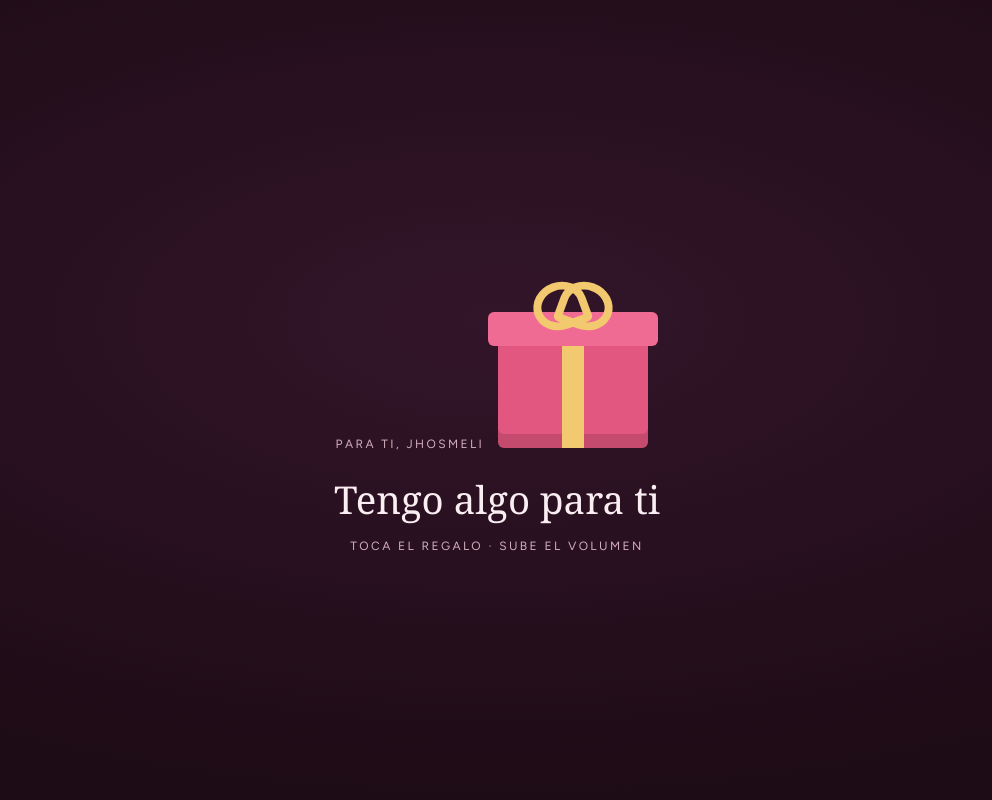
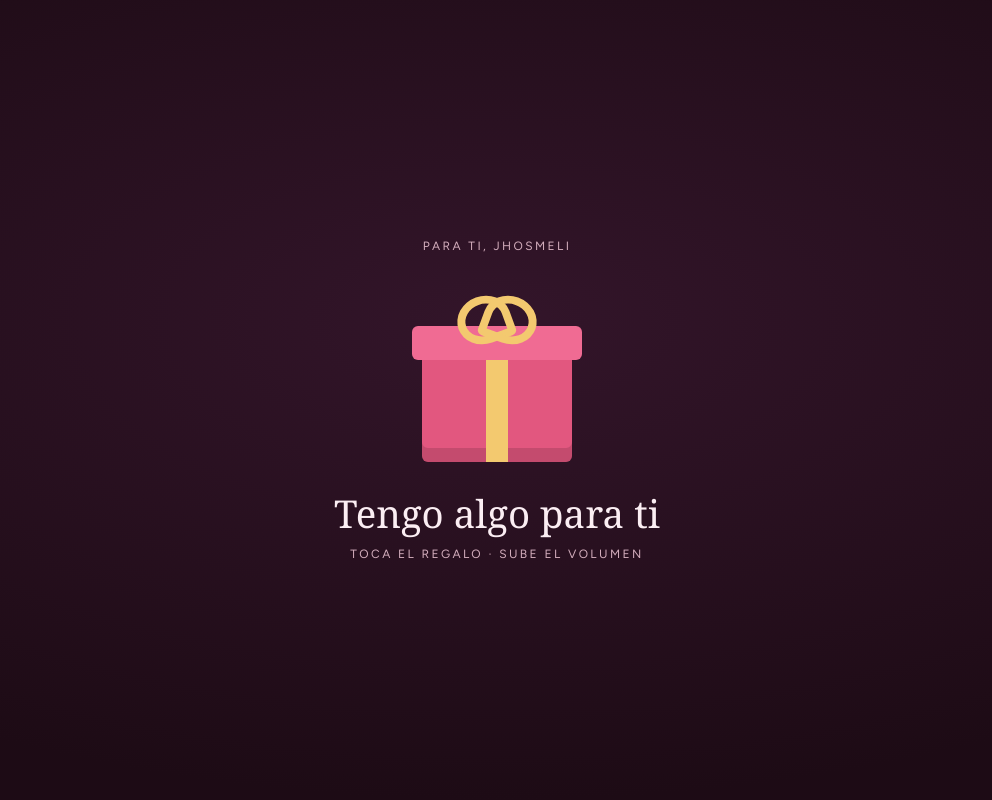
Before and after one commit to GabrielRieraDEV/cumple-jhosmeli, a plain HTML site: page index.html in a window 1280 px wide. Shown: the top 800 px of the page, without its empty margins (143-1135 px from the left). Drawn offline with Linux system fonts and the light colour scheme; a web font is replaced by a local one.

Commit message:
Centra el regalo de la intro
Co-Authored-By: Claude Opus 5.5 <noreply@anthropic.com>

```diff
--- a/index.html
+++ b/index.html
@@ -46,8 +46,9 @@ canvas.fx { position: fixed; inset: 0; width: 100%; height: 100%; pointer-events
 }
 #intro.gone { opacity: 0; visibility: hidden; }
 #intro p { font: 400 clamp(1.6rem, 6vw, 2.4rem)/1.2 var(--display); margin: 0 0 8px; }
-#intro small { color: var(--muted); letter-spacing: .2em; text-transform: uppercase; font-size: .75rem; }
-.gift { width: 170px; height: 170px; margin: 36px auto 28px; position: relative; cursor: pointer; animation: wiggle 2.4s ease-in-out infinite; background: none; border: 0; padding: 0; }
+#intro > div { display: grid; justify-items: center; }
+#intro small { display: block; color: var(--muted); letter-spacing: .2em; text-transform: uppercase; font-size: .75rem; }
+.gift { display: block; width: 170px; height: 170px; margin: 36px auto 28px; position: relative; cursor: pointer; animation: wiggle 2.4s ease-in-out infinite; background: none; border: 0; padding: 0; }
 .gift:focus-visible { outline: 2px solid var(--gold); outline-offset: 8px; border-radius: 12px; }
 .gift .box { position: absolute; left: 10px; right: 10px; bottom: 0; height: 110px; background: var(--rose); border-radius: 6px; box-shadow: inset 0 -14px 0 #0002; }
 .gift .lid { position: absolute; left: 0; right: 0; top: 34px; height: 34px; background: #f06b93; border-radius: 6px; transition: transform .8s cubic-bezier(.3,1.6,.5,1), opacity .8s; }
```
